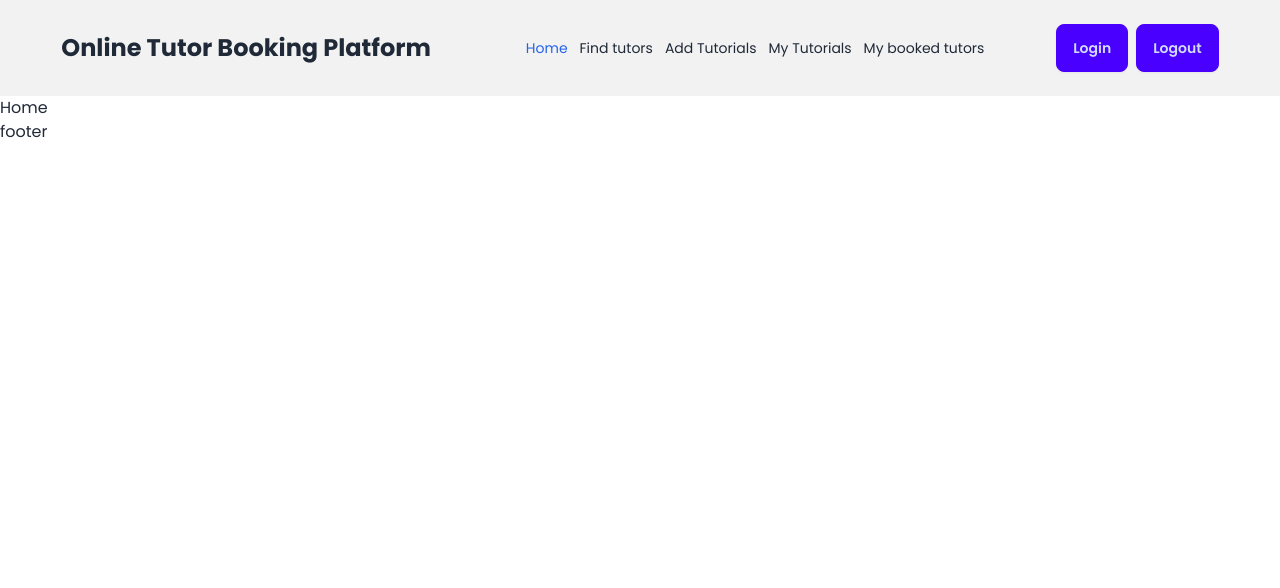
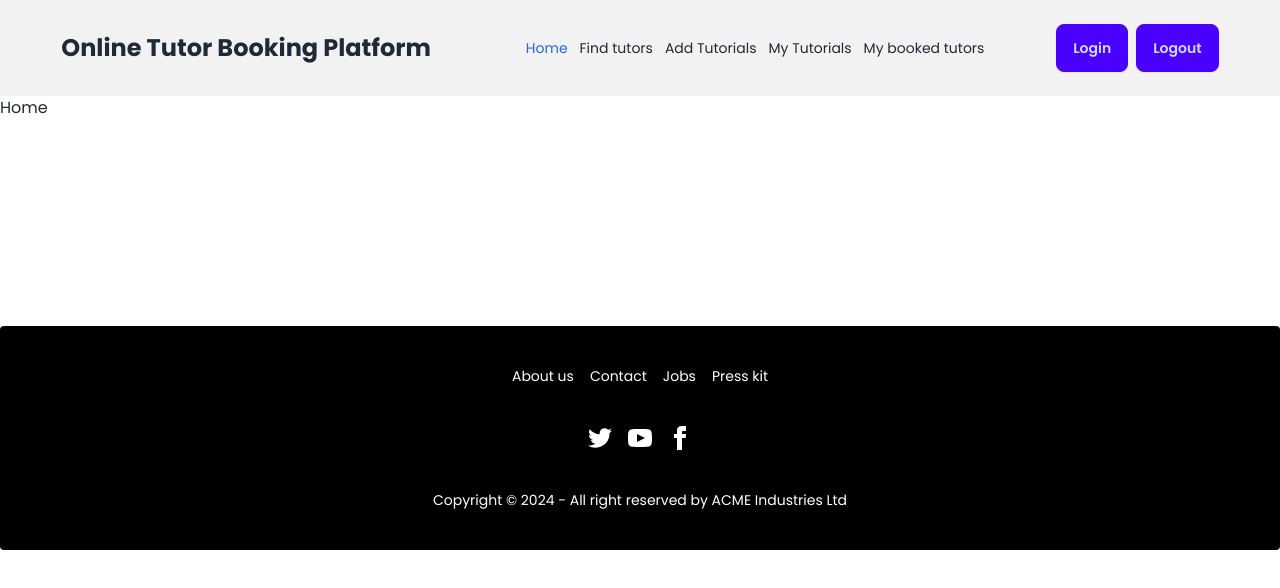
Before and after one commit to Nazim1247/Assignment-11-client, a React (Vite) app: page / in a window 1280 px wide. Shown: the top 588 px of the page. Built offline with nearby package versions, Linux system fonts and the light colour scheme.

Commit message:
footer basic setup done

```diff
--- a/src/components/Footer.jsx
+++ b/src/components/Footer.jsx
@@ -3,7 +3,54 @@
 const Footer = () => {
     return (
         <div>
-            footer
+            <footer className="footer footer-center bg-black text-white rounded p-10">
+  <nav className="grid grid-flow-col gap-4">
+    <a className="link link-hover">About us</a>
+    <a className="link link-hover">Contact</a>
+    <a className="link link-hover">Jobs</a>
+    <a className="link link-hover">Press kit</a>
+  </nav>
+  <nav>
+    <div className="grid grid-flow-col gap-4">
+      <a>
+        <svg
+          xmlns="http://www.w3.org/2000/svg"
+          width="24"
+          height="24"
+          viewBox="0 0 24 24"
+          className="fill-current">
+          <path
+            d="M24 4.557c-.883.392-1.832.656-2.828.775 1.017-.609 1.798-1.574 2.165-2.724-.951.564-2.005.974-3.127 1.195-.897-.957-2.178-1.555-3.594-1.555-3.179 0-5.515 2.966-4.797 6.045-4.091-.205-7.719-2.165-10.148-5.144-1.29 2.213-.669 5.108 1.523 6.574-.806-.026-1.566-.247-2.229-.616-.054 2.281 1.581 4.415 3.949 4.89-.693.188-1.452.232-2.224.084.626 1.956 2.444 3.379 4.6 3.419-2.07 1.623-4.678 2.348-7.29 2.04 2.179 1.397 4.768 2.212 7.548 2.212 9.142 0 14.307-7.721 13.995-14.646.962-.695 1.797-1.562 2.457-2.549z"></path>
+        </svg>
+      </a>
+      <a>
+        <svg
+          xmlns="http://www.w3.org/2000/svg"
+          width="24"
+          height="24"
+          viewBox="0 0 24 24"
+          className="fill-current">
+          <path
+            d="M19.615 3.184c-3.604-.246-11.631-.245-15.23 0-3.897.266-4.356 2.62-4.385 8.816.029 6.185.484 8.549 4.385 8.816 3.6.245 11.626.246 15.23 0 3.897-.266 4.356-2.62 4.385-8.816-.029-6.185-.484-8.549-4.385-8.816zm-10.615 12.816v-8l8 3.993-8 4.007z"></path>
+        </svg>
+      </a>
+      <a>
+        <svg
+          xmlns="http://www.w3.org/2000/svg"
+          width="24"
+          height="24"
+          viewBox="0 0 24 24"
+          className="fill-current">
+          <path
+            d="M9 8h-3v4h3v12h5v-12h3.642l.358-4h-4v-1.667c0-.955.192-1.333 1.115-1.333h2.885v-5h-3.808c-3.596 0-5.192 1.583-5.192 4.615v3.385z"></path>
+        </svg>
+      </a>
+    </div>
+  </nav>
+  <aside>
+    <p>Copyright © {new Date().getFullYear()} - All right reserved by ACME Industries Ltd</p>
+  </aside>
+</footer>
         </div>
     );
 };
--- a/src/components/Home.jsx
+++ b/src/components/Home.jsx
@@ -2,7 +2,7 @@
 
 const Home = () => {
     return (
-        <div>
+        <div className='min-h-[230px]'>
             Home
         </div>
     );
--- a/src/index.css
+++ b/src/index.css
@@ -5,12 +5,6 @@
     font-family: "Poppins", serif;
 }
 
-.active{
-    columns: blue;
-}
-.non-active{
-    color: black;
-}
 @tailwind base;
 @tailwind components;
 @tailwind utilities;
```
